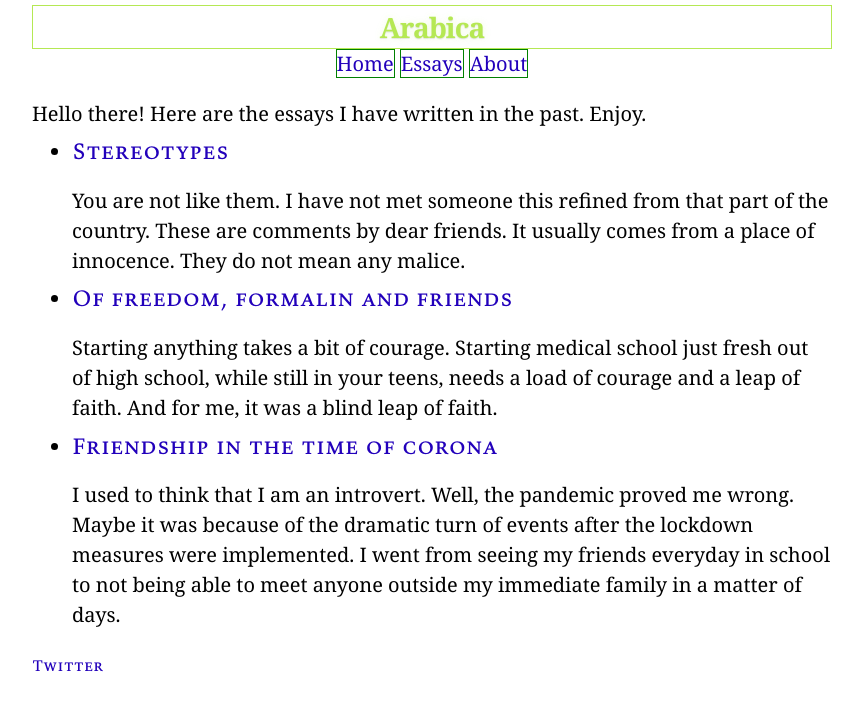
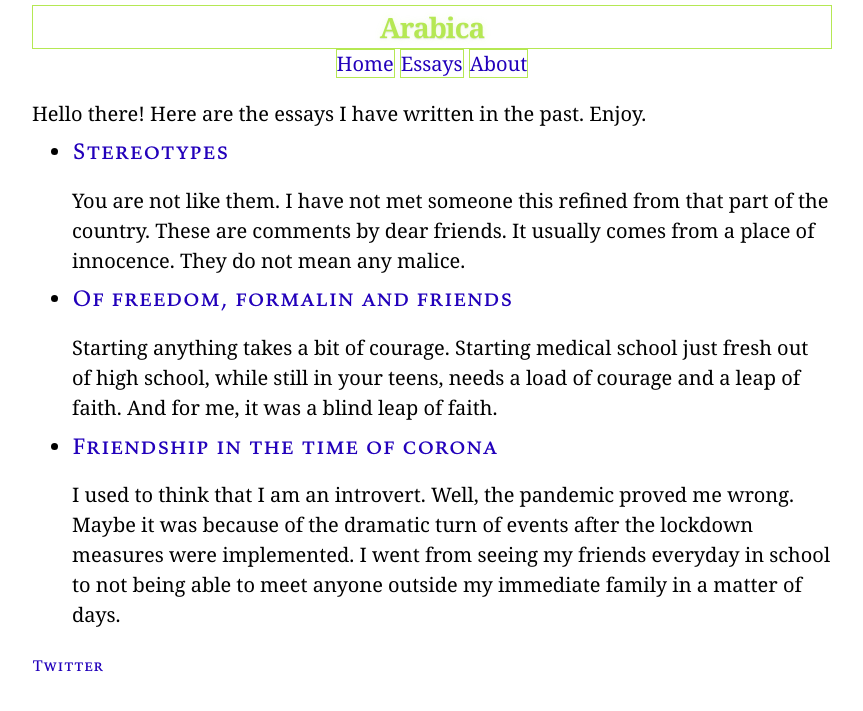
Before and after one commit to habasweiny/habasweiny.github.io, a Jekyll site: the page built from index.html, in a window 1280 px wide. Shown: the top 711 px of the page, without its empty margins (208-1071 px from the left). Built offline with Jekyll 4.4.1, drawn with Linux system fonts in a browser that asks for light colours.

Commit message:
Update main.scss

```diff
--- a/_sass/main.scss
+++ b/_sass/main.scss
@@ -283,5 +283,5 @@ text-align: center;
 }
 
 .navlink {
-border:  1px solid green;
+border:  1px solid #b5e853;
 }
```
